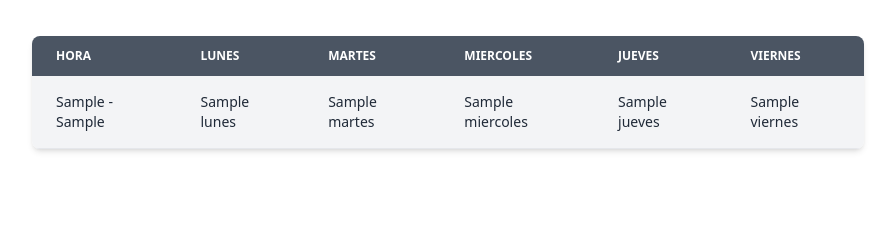
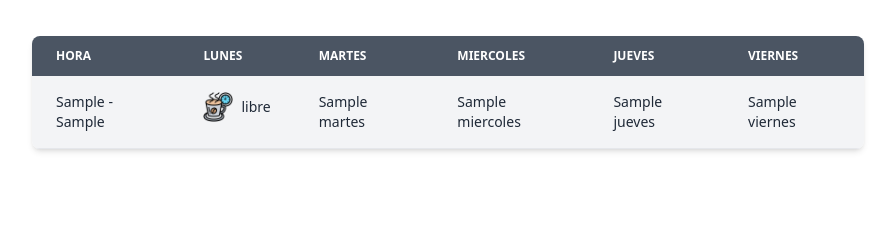
Before and after one commit to titooDiaz/PANEL-PARA-COLEGIOS, a Django app: template colegio/templates/users/profesores/schedule/schedule.html in a window 1280 px wide. Shown: the part 76-316 px from the top of the page, without its empty margins (312-1207 px from the left). Run offline with Django 4.2, Linux system fonts and the light colour scheme; tables that the repository leaves empty hold one stand-in row (values such as "Sample post"); the template is opened without the code that fills it: values that come from a table or form of the project are taken from there, most other values are stand-ins (such as "Sample title", 1, 10 or a date in 2020); some libraries are stand-ins or nearby versions.

Commit message:
schedule

```diff
--- a/colegio/templates/users/profesores/schedule/schedule.html
+++ b/colegio/templates/users/profesores/schedule/schedule.html
@@ -51,10 +51,24 @@
                             </td>
 
                             <!--LUNES-->
+
+                            {% if time.lunes.profe1.pk == request.user.pk %}
                             <td class="px-6 py-4">
                                 {{time.lunes}}
                                 <br>
                             </td>
+                            {% else %}
+                            <td class="px-6 py-4 flex">
+                                <div class="w-[30px] h-[30px] flex">
+                                    <img src="{% static 'img/time/break.png' %}" alt="">
+                                </div>
+                                <div class="ml-2 flex items-center justify-center">
+                                    <p>libre</p>
+                                </div>
+
+                                <br>
+                            </td>
+                            {% endif %}
 
                             <!--MARTES-->
                             <td class="px-6 py-4">
```
Also changed, not shown: colegio/static/img/time/break.png (added).
